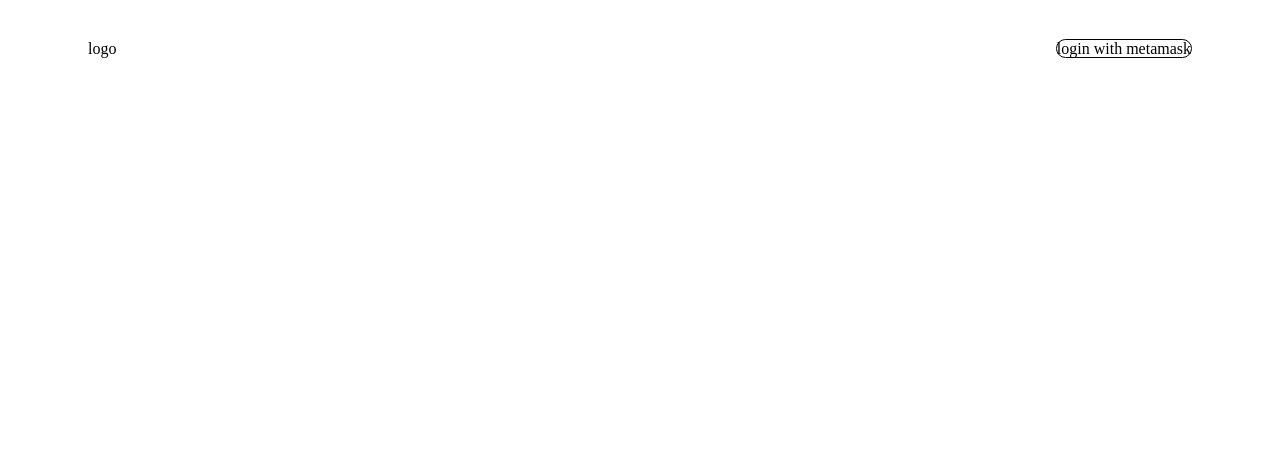
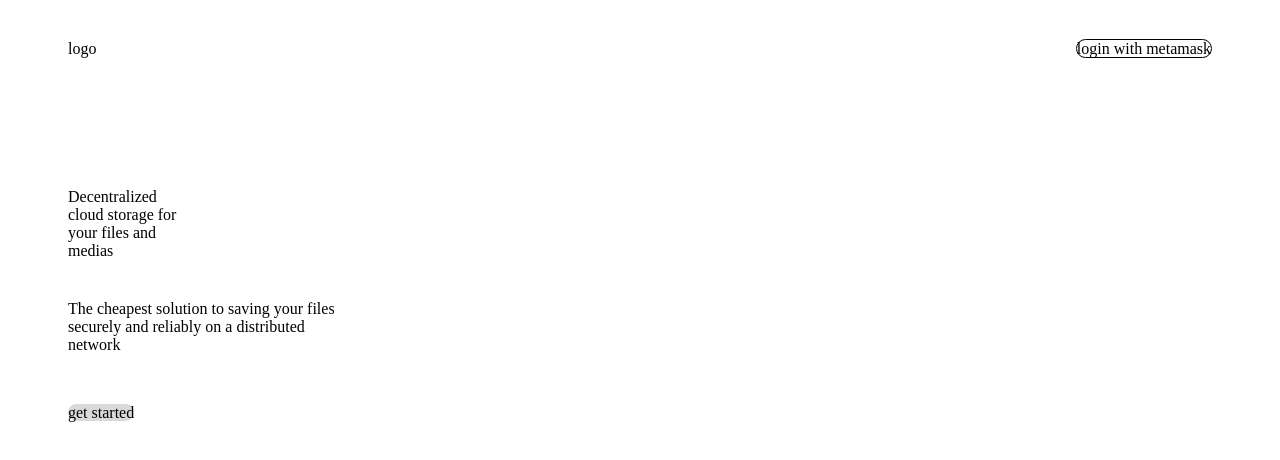
Before and after one commit to Magnific7/photos-gallery, a Next.js app: page / in a window 1280 px wide. Shown: the top 460 px of the page. Built offline with nearby package versions, Linux system fonts and the light colour scheme.

Commit message:
chore add left intro paragraph

```diff
--- /dev/null
+++ b/Container/Landingpage/index.module.scss
@@ -0,0 +1,4 @@
+.Container {
+  margin-left: 60px;
+  margin-right: 60px;
+}
--- /dev/null
+++ b/Container/Landingpage/index.tsx
@@ -0,0 +1,15 @@
+import React, { FC } from 'react';
+import styles from './index.module.scss';
+import LeftIntroduction from '../../components/LeftIntroduction';
+import UpperNav from '../../components/UpperNav';
+
+const LandingPage = () => {
+  return (
+    <div className={styles.Container}>
+      <UpperNav />
+      <LeftIntroduction />
+    </div>
+  );
+};
+
+export default LandingPage;
--- /dev/null
+++ b/components/LeftIntroduction/index.module.scss
@@ -0,0 +1,15 @@
+.Container {
+  &__upper {
+    margin-top: 130px;
+  }
+  &__description {
+    margin-top: 40px;
+  }
+  &__button {
+    margin-top: 50px;
+    span {
+      border-radius: 100px;
+      background-color: #d9d9d9;
+    }
+  }
+}
--- /dev/null
+++ b/components/LeftIntroduction/index.tsx
@@ -0,0 +1,27 @@
+import React, { FC } from 'react';
+import styles from './index.module.scss';
+
+const LeftIntroduction = () => {
+  return (
+    <div className={styles.Container}>
+      <div className={styles.Container__upper}>
+        <span className="uppercase font-extrabold text-5xl 	pt-1">
+          Decentralized <br /> cloud storage for <br /> your files and <br />
+          medias
+        </span>
+      </div>
+      <div className={styles.Container__description}>
+        <span className=" text-base">
+          The cheapest solution to saving your files <br />
+          securely and reliably on a distributed <br />
+          network
+        </span>
+      </div>
+      <div className={styles.Container__button}>
+        <span className="uppercase text-lg px-16 py-2">get started</span>
+      </div>
+    </div>
+  );
+};
+
+export default LeftIntroduction;
--- a/components/UpperNav/index.module.scss
+++ b/components/UpperNav/index.module.scss
@@ -2,7 +2,7 @@
   display: flex;
   flex-direction: row;
   justify-content: space-between;
-  margin: 40px 80px 50px 80px;
+  margin-top: 40px;
 
   &__login {
     span {
--- a/pages/index.tsx
+++ b/pages/index.tsx
@@ -1,12 +1,11 @@
 import type { NextPage } from 'next';
 import Head from 'next/head';
 import Image from 'next/image';
-import UpperNav from '../components/UpperNav';
-
+import LandingPage from '../Container/Landingpage';
 const Home: NextPage = () => {
   return (
     <div>
-      <UpperNav />
+      <LandingPage />
     </div>
   );
 };
```
